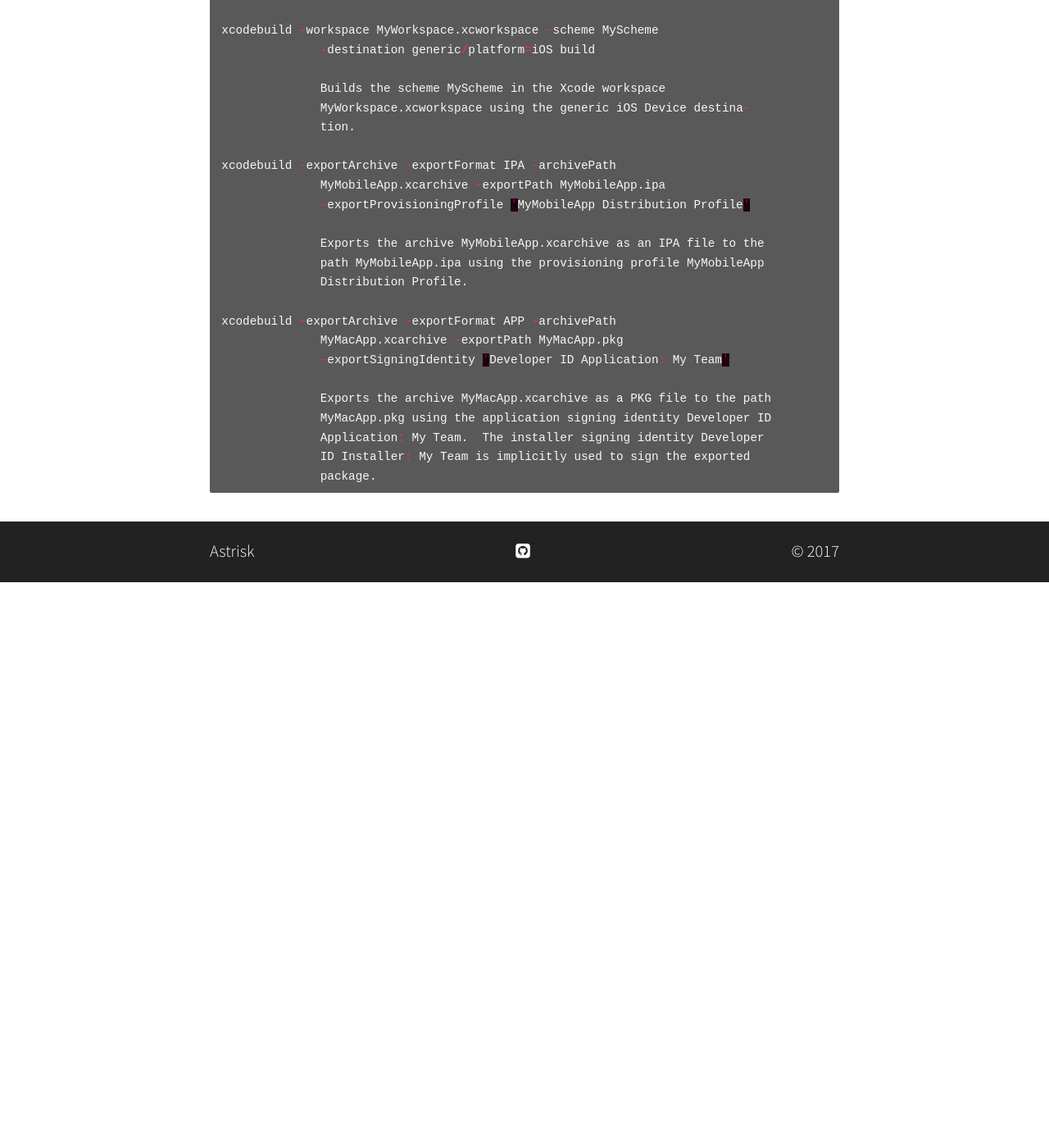
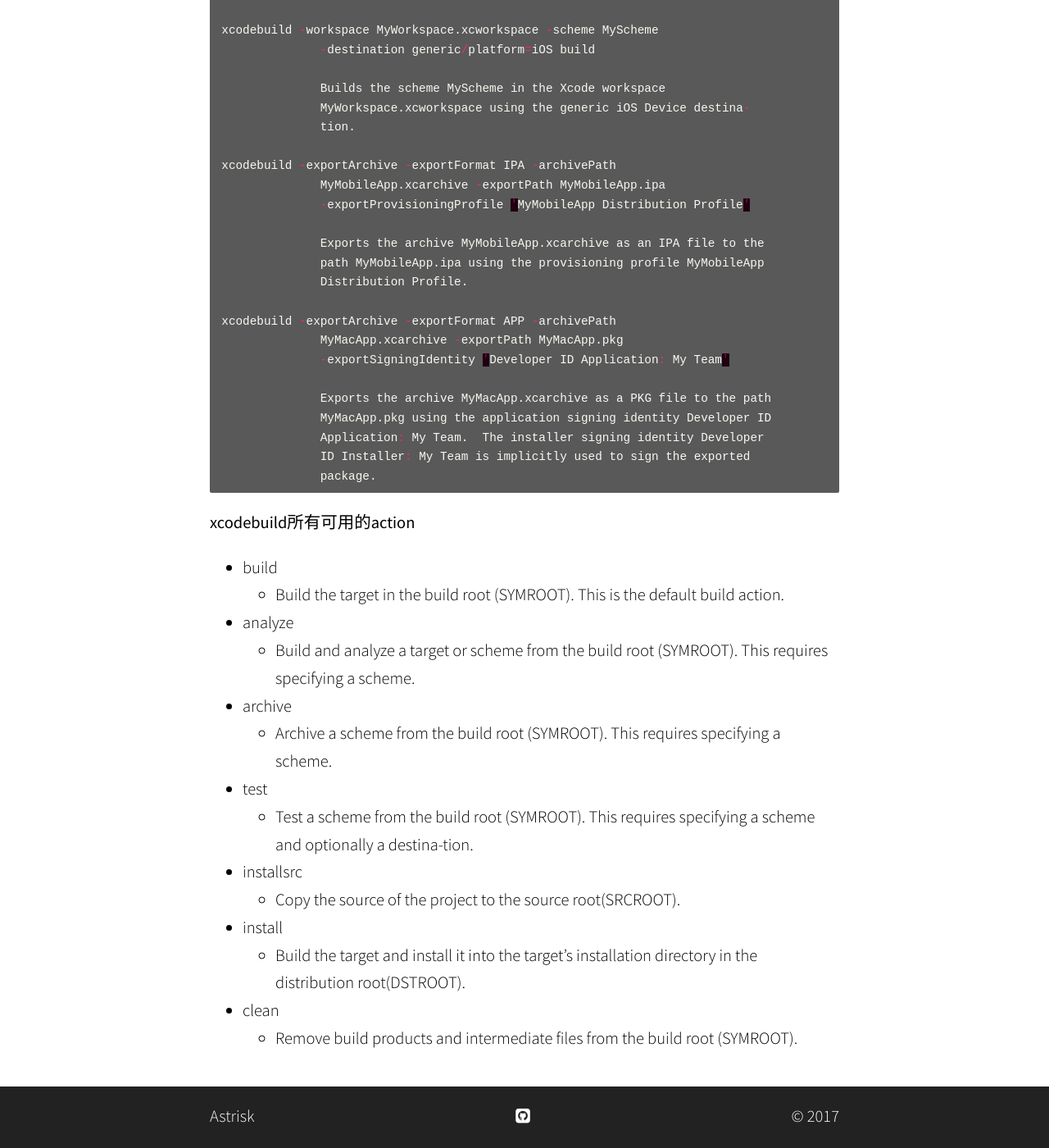
Before and after one commit to astrisk/astrisk.github.io, a Jekyll site: the page built from _posts/2017-04-20-iOS-xcodebuild.md, in a window 1280 px wide and 1400 px high, scrolled down 2176 px. Shown: the whole window at 82% size. Built offline with Jekyll 4.4.1, drawn with Linux system fonts in a browser that asks for light colours; some web fonts are replaced; before the commit the page ends 2886 px from its top, so only the background shows below that.

Commit message:
增加action

```diff
--- a/_posts/2017-04-20-iOS-xcodebuild.md
+++ b/_posts/2017-04-20-iOS-xcodebuild.md
@@ -110,3 +110,27 @@ xcodebuild -exportArchive -exportFormat APP -archivePath
 
 
 {% endhighlight %}
+
+
+**xcodebuild所有可用的action**
+
+- build
+	- Build the target in the build root (SYMROOT).  This is the default build action.
+
+- analyze
+	- Build and analyze a target or scheme from the build root (SYMROOT).  This requires specifying a scheme.
+
+- archive
+	- Archive a scheme from the build root (SYMROOT).  This requires specifying a scheme.
+
+- test
+	- Test a scheme from the build root (SYMROOT).  This requires specifying a scheme and optionally a destina-tion.
+
+- installsrc
+	- Copy the source of the project to the source root(SRCROOT).
+
+- install
+	- Build the target and install it into the target's installation directory in the distribution root(DSTROOT).
+
+- clean
+	- Remove build products and intermediate files from the build root (SYMROOT).
```
